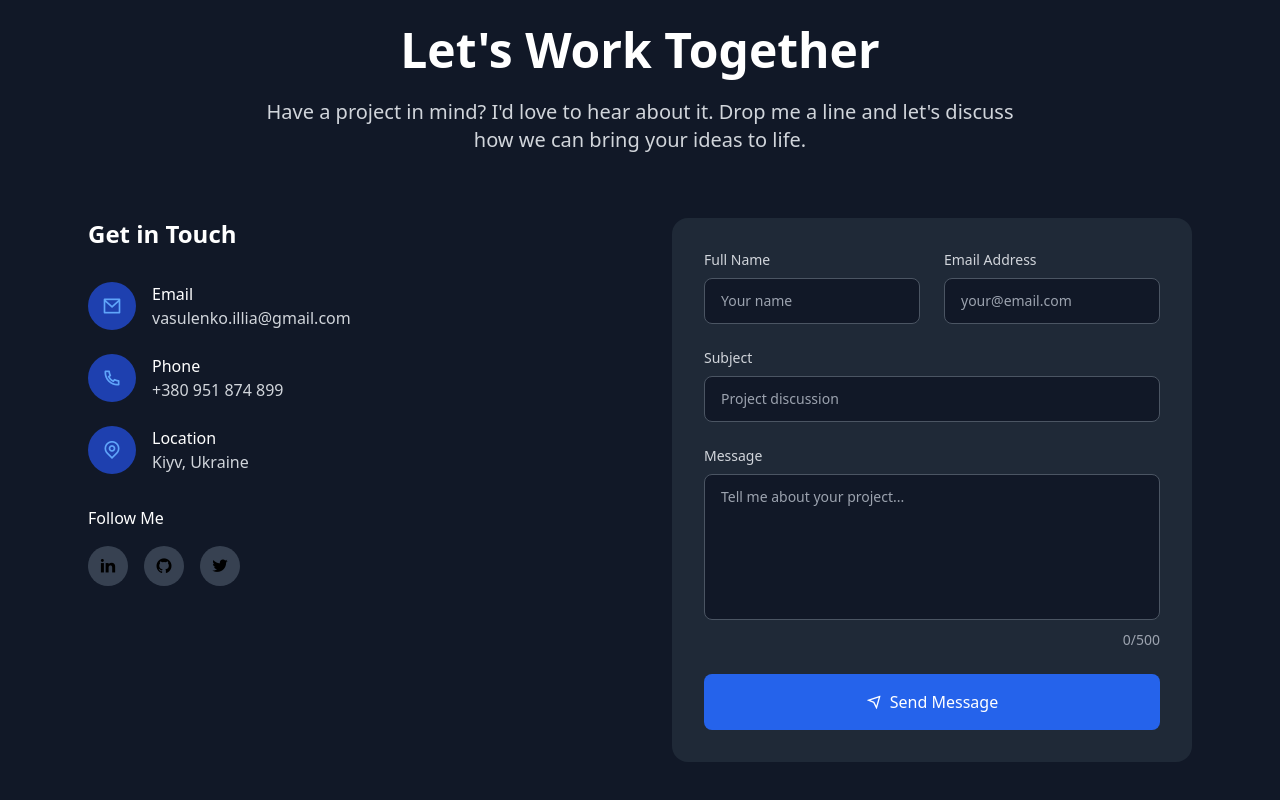
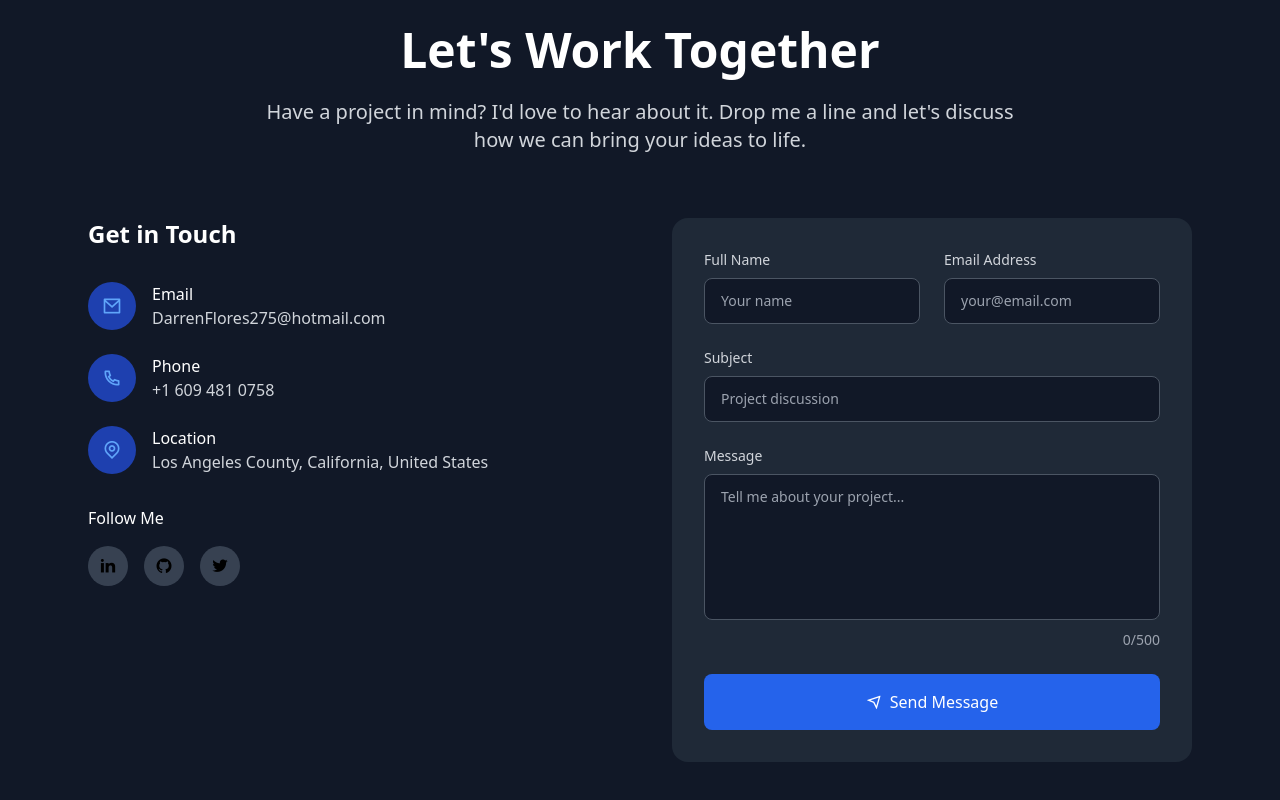
Before and after one commit to IlliaVasulenko/portfolio, a Next.js app: page / in a window 1280 px wide. Shown: the part 5274-6074 px from the top of the page. Built offline with nearby package versions, Linux system fonts and the light colour scheme.

Commit message:
Update contact information in Contact.tsx

```diff
--- a/app/components/Contact.tsx
+++ b/app/components/Contact.tsx
@@ -40,19 +40,19 @@ export default function Contact() {
     {
       icon: 'ri-mail-line',
       title: 'Email',
-      value: 'vasulenko.illia@gmail.com',
-      href: 'vasulenko.illia@gmail.com',
+      value: 'DarrenFlores275@hotmail.com',
+      href: 'DarrenFlores275@hotmail.com',
     },
     {
       icon: 'ri-phone-line',
       title: 'Phone',
-      value: '+380 951 874 899',
-      href: 'tel:+380951874899',
+      value: '+1 609 481 0758',
+      href: 'tel:+1 609 481 0758',
     },
     {
       icon: 'ri-map-pin-line',
       title: 'Location',
-      value: 'Kiyv, Ukraine',
+      value: 'Los Angeles County, California, United States',
       href: '#',
     },
   ];
```
